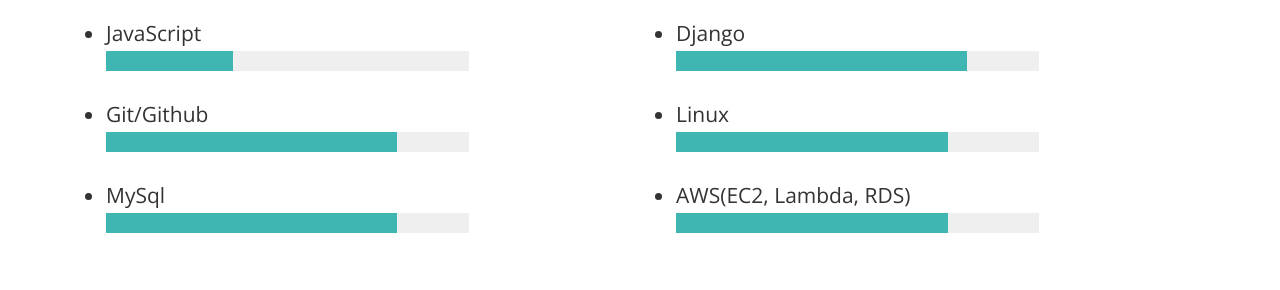
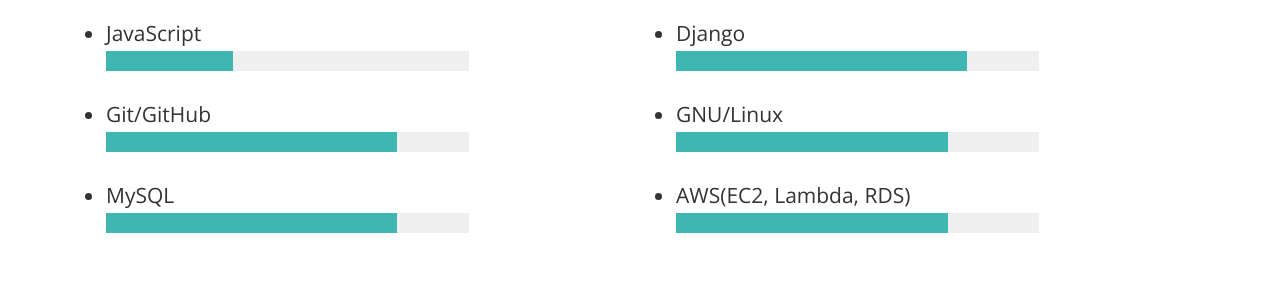
Before and after one commit to InquiridorTechie/inquiridortechie.github.io, a plain HTML site: page index.html in a window 1280 px wide. Shown: the part 2319-2609 px from the top of the page. Drawn offline with nearby package versions, Linux system fonts and the light colour scheme; animation ran at ten frames a second.

Commit message:
typo(index.html): correct typos

```diff
--- a/index.html
+++ b/index.html
@@ -188,10 +188,10 @@ Smartphone Compatible web template, free webdesigns for Nokia, Samsung, LG, Sony
                 	<li>JavaScript <br/>
                 	<progress max="100" value="35"></progress>
                 	</li>
-                	<li>Git/Github <br/>
+                	<li>Git/GitHub <br/>
                 	<progress max="100" value="80"></progress>
                 	</li>
-                	<li>MySql <br/>
+                	<li>MySQL <br/>
                 	<progress max="100" value="80"></progress>
                 	</li>
             	</ul>
@@ -207,7 +207,7 @@ Smartphone Compatible web template, free webdesigns for Nokia, Samsung, LG, Sony
                  	<li>Django <br/>
                 	<progress max="100" value="80"></progress>
                 	</li>
-                	<li>Linux <br/>
+                	<li>GNU/Linux <br/>
                 	<progress max="100" value="75"></progress>
                 	</li>
                 	<li>AWS(EC2, Lambda, RDS) <br/>
```
